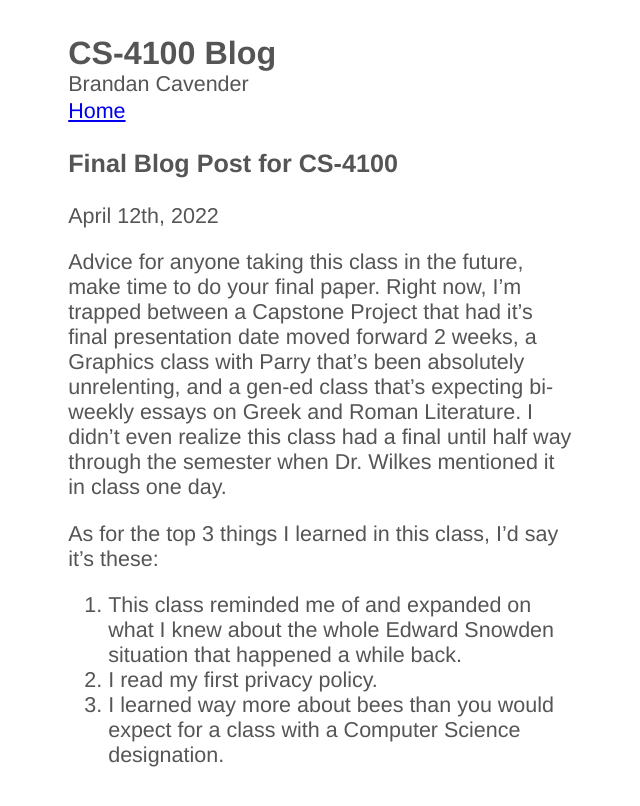
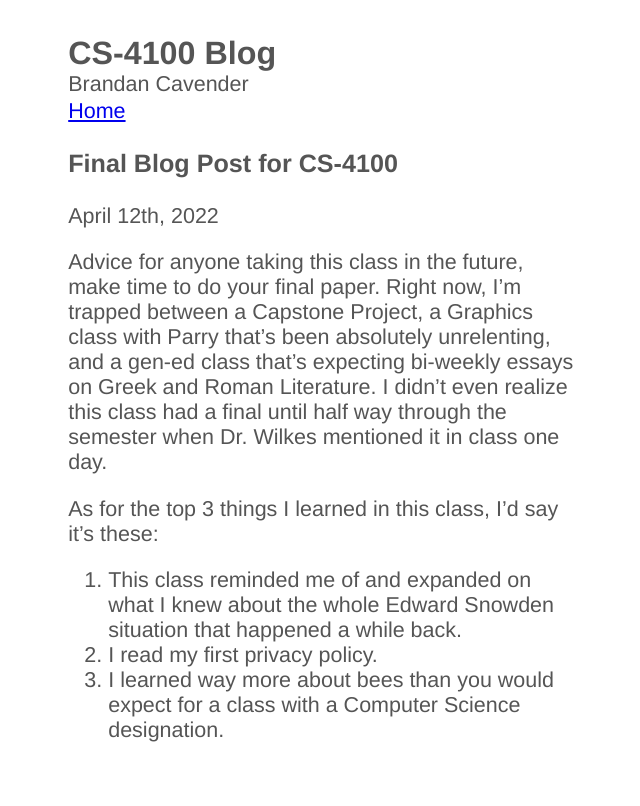
Before and after one commit to cavenderbi/blog, a Jekyll site: the page built from _posts/2022-04-12-finalpost.md, in a window 1280 px wide. Shown: the top 806 px of the page, without its empty margins (319-959 px from the left). Built offline with Jekyll 4.4.1, drawn with Linux system fonts in a browser that asks for light colours; comment, search, counter and statistics services are not loaded.

Commit message:
Update 2022-04-12-finalpost.md

```diff
--- a/_posts/2022-04-12-finalpost.md
+++ b/_posts/2022-04-12-finalpost.md
@@ -5,7 +5,7 @@ date: 2022-04-12
 categories: Senior_Seminar
 ---
 
-Advice for anyone taking this class in the future, make time to do your final paper. Right now, I'm trapped between a Capstone Project that had it's final presentation date moved forward 2 weeks, a Graphics class with Parry that's been absolutely unrelenting, and a gen-ed class that's expecting bi-weekly essays on Greek and Roman Literature. I didn't even realize this class had a final until half way through the semester when Dr. Wilkes mentioned it in class one day.
+Advice for anyone taking this class in the future, make time to do your final paper. Right now, I'm trapped between a Capstone Project, a Graphics class with Parry that's been absolutely unrelenting, and a gen-ed class that's expecting bi-weekly essays on Greek and Roman Literature. I didn't even realize this class had a final until half way through the semester when Dr. Wilkes mentioned it in class one day.
 
 As for the top 3 things I learned in this class, I'd say it's these:
 1. This class reminded me of and expanded on what I knew about the whole Edward Snowden situation that happened a while back.
```
